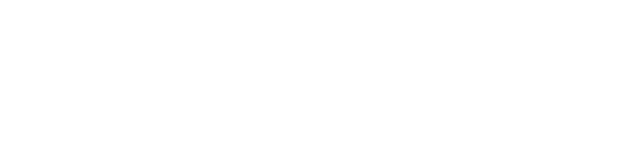
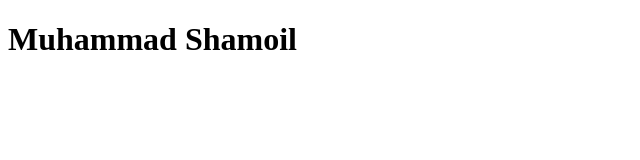
Before and after one commit to SE-Muhammad-Shamoil/Portfolio-Website, a plain HTML site: page index.html in a window 1280 px wide. Shown: the whole page, without its empty margins (0-640 px from the left). Drawn offline with Linux system fonts and the light colour scheme.

Commit message:
Checking

```diff
--- a/index.html
+++ b/index.html
@@ -6,6 +6,6 @@
     <title>Portfolio Website</title>
 </head>
 <body>
-
+    <h1>Muhammad Shamoil<h1>
 </body>
 </html>
```
